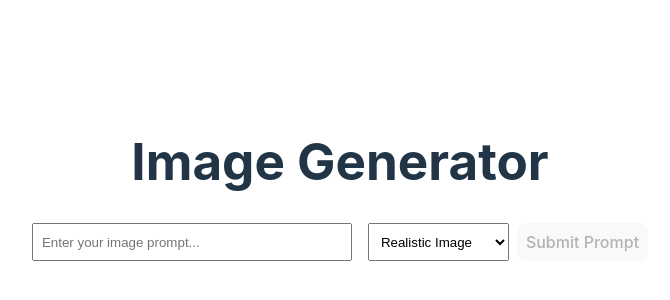
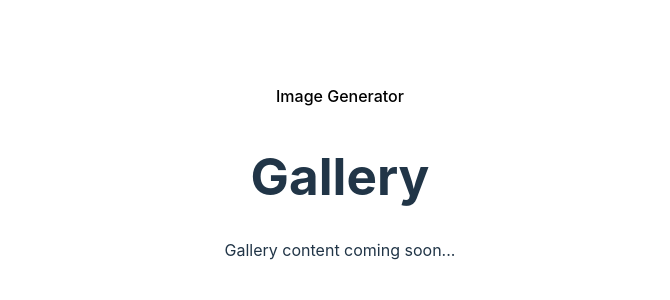
Before and after one commit to kolkoa/abe-react-app, a React (Vite) app: page /#/gallery in a window 1280 px wide. Shown: the part 230-530 px from the top of the page, without its empty margins (300-970 px from the left). Built offline with nearby package versions, Linux system fonts and the light colour scheme.

Commit message:
add gallery page placeholder

```diff
--- a/src/App.tsx
+++ b/src/App.tsx
@@ -1,9 +1,18 @@
 // src/App.tsx
+import { HashRouter as Router, Routes, Route } from 'react-router-dom'
 import { ImageGenerator } from './components/ImageGenerator'
+import { Gallery } from './components/Gallery'
 import './App.css'
 
 function App() {
-  return <ImageGenerator />
+  return (
+    <Router>
+      <Routes>
+        <Route path="/" element={<ImageGenerator />} />
+        <Route path="/gallery" element={<Gallery />} />
+      </Routes>
+    </Router>
+  )
 }
 
 export default App
--- /dev/null
+++ b/src/components/Gallery.tsx
@@ -0,0 +1,28 @@
+// src/components/Gallery.tsx
+export function Gallery() {
+    return (
+      <div>
+        <div style={{
+          display: 'flex',
+          justifyContent: 'center',
+          marginBottom: '20px'
+        }}>
+          <button
+            onClick={() => console.log('Generator button clicked')}
+            style={{
+              padding: '8px 16px',
+              backgroundColor: 'transparent',
+              color: 'black',
+              border: 'none',
+              cursor: 'pointer'
+            }}
+          >
+            Image Generator
+          </button>
+        </div>
+
+        <h1>Gallery</h1>
+        <div>Gallery content coming soon...</div>
+      </div>
+    )
+  }
--- a/src/components/ImageGenerator.tsx
+++ b/src/components/ImageGenerator.tsx
@@ -1,9 +1,11 @@
 // src/components/ImageGenerator.tsx
 import { useState } from 'react'
+import { useNavigate } from 'react-router-dom'
 import { StyleSelector } from './StyleSelector'
 import { RECRAFT_STYLES } from '../config/styles'
 
 export function ImageGenerator() {
+  const navigate = useNavigate()
   const [prompt, setPrompt] = useState('')
   const [imageUrl, setImageUrl] = useState('')
   const [isLoading, setIsLoading] = useState(false)
@@ -113,11 +115,11 @@ export function ImageGenerator() {
         marginBottom: '20px'
       }}>
         <button
-          onClick={() => console.log('Gallery button clicked')}
+          onClick={() => navigate('/gallery')}
           style={{
             padding: '8px 16px',
             backgroundColor: 'transparent',
-            color: 'white',
+            color: 'black',
             border: 'none',
             cursor: 'pointer'
           }}
```
